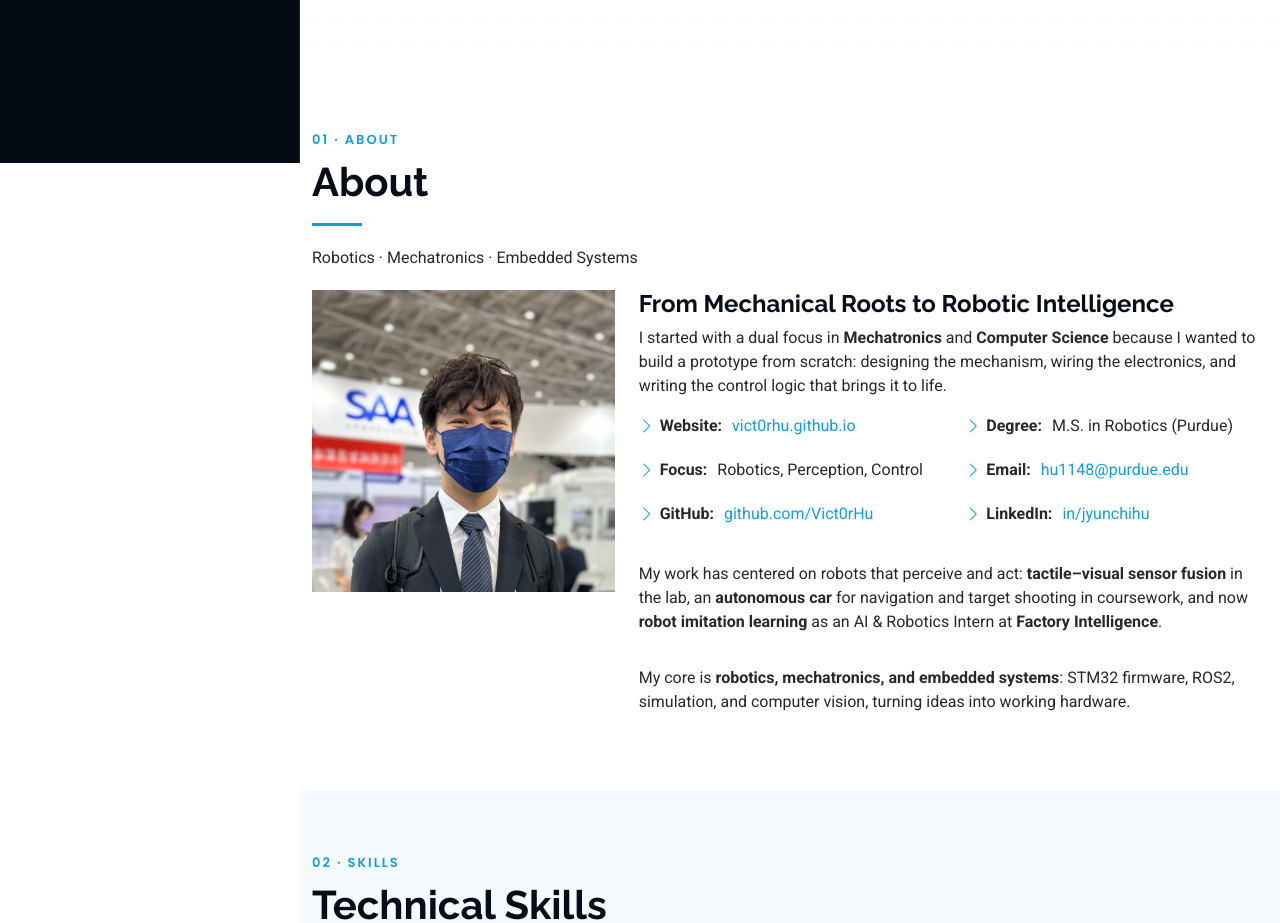
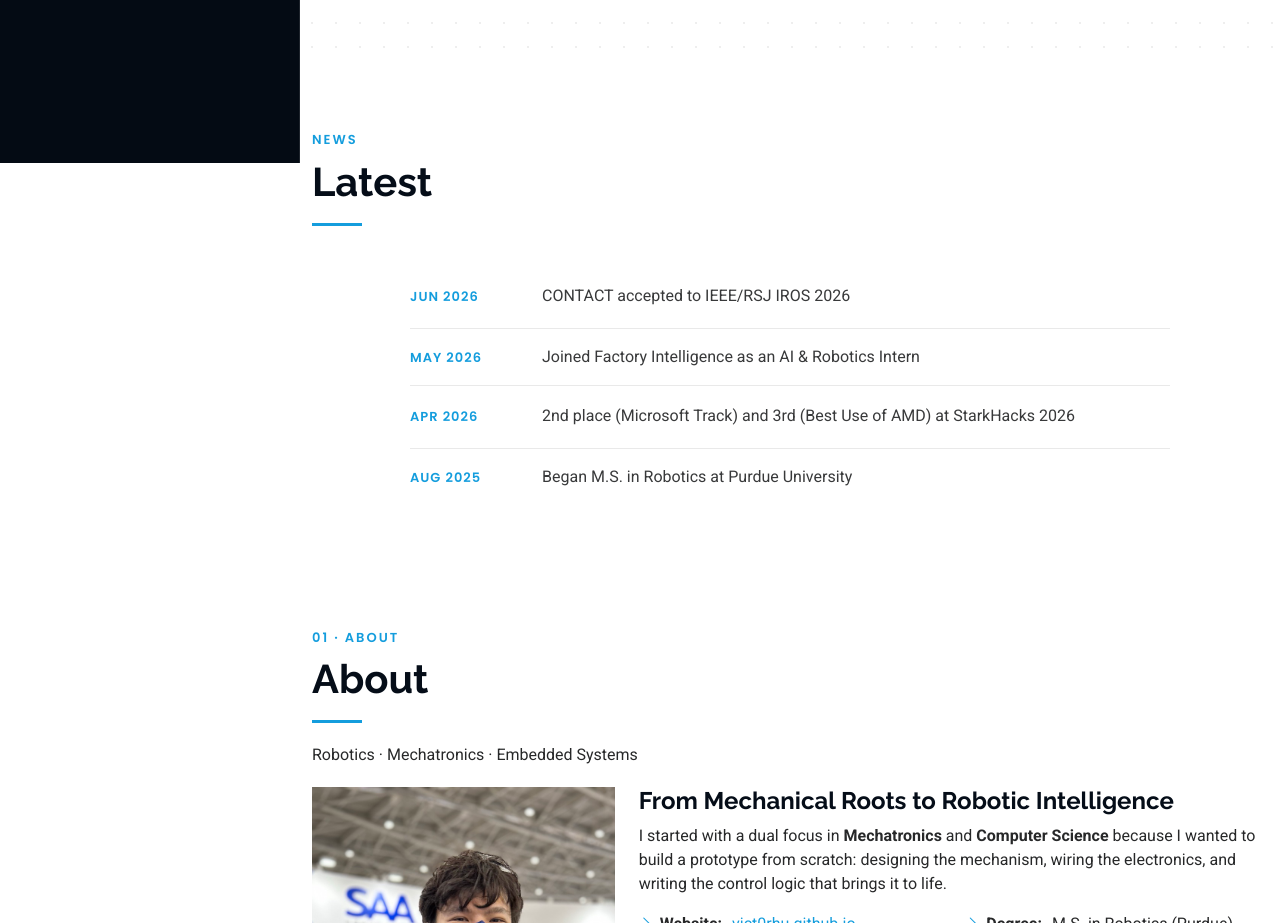
Before and after one commit to Vict0rHu/Vict0rHu.github.io, an Astro site: page / in a window 1280 px wide. Shown: the part 637-1560 px from the top of the page. Built offline with nearby package versions, Linux system fonts and the light colour scheme; Astro itself is replaced by a stand-in of ours.

Commit message:
Add News section and mark CONTACT accepted to IROS 2026
- Update visuotactile-diffusion-policy: accepted to IEEE/RSJ IROS 2026
  (highlights, description, body)
- Add a "Latest" news timeline below the hero, driven by a NEWS array in
  site.ts; add News to the sidebar nav and timeline styles

```diff
--- a/public/assets/css/main.css
+++ b/public/assets/css/main.css
@@ -1697,3 +1697,74 @@ section,
   color: color-mix(in srgb, var(--default-color), transparent 10%);
   background: color-mix(in srgb, var(--accent-color), transparent 88%);
 }
+
+/* ---- News / Latest timeline ---- */
+.news .news-list {
+  list-style: none;
+  max-width: 760px;
+  margin: 0 auto;
+  padding: 0;
+}
+
+.news .news-item {
+  display: flex;
+  gap: 28px;
+  align-items: baseline;
+  padding: 16px 0;
+  border-bottom: 1px solid color-mix(in srgb, var(--default-color), transparent 90%);
+}
+
+.news .news-item:last-child {
+  border-bottom: 0;
+}
+
+.news .news-date {
+  flex: 0 0 104px;
+  font-family: var(--nav-font);
+  font-size: 13px;
+  font-weight: 600;
+  letter-spacing: 1px;
+  text-transform: uppercase;
+  color: var(--accent-color);
+  white-space: nowrap;
+}
+
+.news .news-text {
+  font-size: 16px;
+  color: color-mix(in srgb, var(--default-color), transparent 8%);
+}
+
+.news .news-text a {
+  color: inherit;
+  text-decoration: none;
+  transition: color 0.2s ease;
+}
+
+.news .news-text a:hover {
+  color: var(--accent-color);
+}
+
+.news .news-text a i {
+  vertical-align: -3px;
+  font-size: 20px;
+  color: var(--accent-color);
+  opacity: 0;
+  margin-left: -4px;
+  transition: opacity 0.2s ease, margin 0.2s ease;
+}
+
+.news .news-text a:hover i {
+  opacity: 1;
+  margin-left: 0;
+}
+
+@media (max-width: 575px) {
+  .news .news-item {
+    flex-direction: column;
+    gap: 4px;
+  }
+
+  .news .news-date {
+    flex-basis: auto;
+  }
+}
--- a/src/components/Sidebar.astro
+++ b/src/components/Sidebar.astro
@@ -28,6 +28,7 @@ const link = (hash: string) => (home ? hash : withBase('/') + hash);
   <nav id="navmenu" class="navmenu">
     <ul>
       <li><a href={link('#hero')} class={home ? 'active' : ''}><i class="bi bi-house navicon"></i> Home</a></li>
+      <li><a href={link('#news')}><i class="bi bi-newspaper navicon"></i> News</a></li>
       <li><a href={link('#about')}><i class="bi bi-person navicon"></i> About</a></li>
       <li><a href={link('#resume')}><i class="bi bi-file-earmark-text navicon"></i> Resume</a></li>
       <li><a href={link('#portfolio')}><i class="bi bi-images navicon"></i> Portfolio</a></li>
--- a/src/content/projects/visuotactile-diffusion-policy.md
+++ b/src/content/projects/visuotactile-diffusion-policy.md
@@ -6,17 +6,18 @@ date: "2026"
 role: "Graduate Researcher · Purdue"
 order: 1
 thumbnail: "/assets/img/portfolio/visuotactile-diffusion-policy/cover.png"
-description: "Tactile-enhanced imitation learning for contact-rich robotic disassembly."
+description: "Tactile-enhanced imitation learning for contact-rich robotic disassembly. Accepted to IROS 2026."
 tech: ["Diffusion Policy", "Imitation Learning", "GelSight Tactile", "PyTorch", "ROS", "Sensor Fusion"]
 links:
   - label: "Project Site"
     icon: "bi-box-arrow-up-right"
     url: "https://vict0rhu.github.io/CONTACT-Website/"
 highlights:
+  - "Accepted to IEEE/RSJ IROS 2026"
   - "Extended the Stanford Diffusion Policy framework to fuse GelSight tactile feedback with vision"
   - "Built a multi-modal training pipeline to study tactile-enhanced manipulation"
   - "Trained and deployed custom policies on a physical robot for contact-rich tasks"
-  - "Measurable success-rate gains; results submitted to IROS"
+  - "Measurable success-rate gains over a vision-only baseline"
 media:
   - { type: "image", src: "/assets/img/portfolio/visuotactile-diffusion-policy/cover.png", alt: "CONTACT visuotactile learning pipeline" }
 ---
@@ -34,5 +35,5 @@ during occluded contact, slip, and fine insertion.
 
 Trained policies were deployed on physical hardware to verify the approach on
 tactile-rich disassembly tasks, where the tactile channel produced measurable
-success-rate improvements over a vision-only baseline. The results form the
-basis of an **IROS** submission.
+success-rate improvements over a vision-only baseline. The work has been
+**accepted to IEEE/RSJ IROS 2026**, the field's flagship robotics conference.
--- a/src/lib/site.ts
+++ b/src/lib/site.ts
@@ -21,6 +21,32 @@ export const SITE = {
 };
 
 /**
+ * Recent news / milestones, newest first. `url` is optional and may be an
+ * internal path (e.g. "/portfolio/...") or a full external URL. To add an
+ * update, prepend one line here.
+ */
+export const NEWS: { date: string; text: string; url?: string }[] = [
+  {
+    date: 'Jun 2026',
+    text: 'CONTACT accepted to IEEE/RSJ IROS 2026',
+    url: '/portfolio/visuotactile-diffusion-policy/',
+  },
+  {
+    date: 'May 2026',
+    text: 'Joined Factory Intelligence as an AI & Robotics Intern',
+  },
+  {
+    date: 'Apr 2026',
+    text: '2nd place (Microsoft Track) and 3rd (Best Use of AMD) at StarkHacks 2026',
+    url: '/portfolio/starkhacks-2026/',
+  },
+  {
+    date: 'Aug 2025',
+    text: 'Began M.S. in Robotics at Purdue University',
+  },
+];
+
+/**
  * Prefix a path with the configured `base` so links/assets work whether the
  * site is served from '/' (user page) or '/sub/' (project page).
  */
--- a/src/pages/index.astro
+++ b/src/pages/index.astro
@@ -2,7 +2,7 @@
 import { getCollection } from 'astro:content';
 import BaseLayout from '../layouts/BaseLayout.astro';
 import ProjectCard from '../components/ProjectCard.astro';
-import { SITE, withBase } from '../lib/site';
+import { SITE, NEWS, withBase } from '../lib/site';
 
 const projects = (await getCollection('projects', ({ data }) => !data.draft)).sort(
   (a, b) => a.data.order - b.data.order
@@ -49,6 +49,36 @@ const typedRoles = [
           <canvas class="node-graph" aria-hidden="true"></canvas>
         </div>
       </div>
+    </div>
+  </section>
+
+  <!-- News Section -->
+  <section id="news" class="news section">
+    <div class="container section-title" data-aos="fade-up">
+      <span class="eyebrow">News</span>
+      <h2>Latest</h2>
+    </div>
+
+    <div class="container" data-aos="fade-up" data-aos-delay="100">
+      <ul class="news-list">
+        {
+          NEWS.map((item) => (
+            <li class="news-item">
+              <span class="news-date">{item.date}</span>
+              <span class="news-text">
+                {item.url ? (
+                  <a href={item.url.startsWith('http') ? item.url : withBase(item.url)}>
+                    {item.text}
+                    <i class="bi bi-arrow-right-short" aria-hidden="true" />
+                  </a>
+                ) : (
+                  item.text
+                )}
+              </span>
+            </li>
+          ))
+        }
+      </ul>
     </div>
   </section>
 
```
